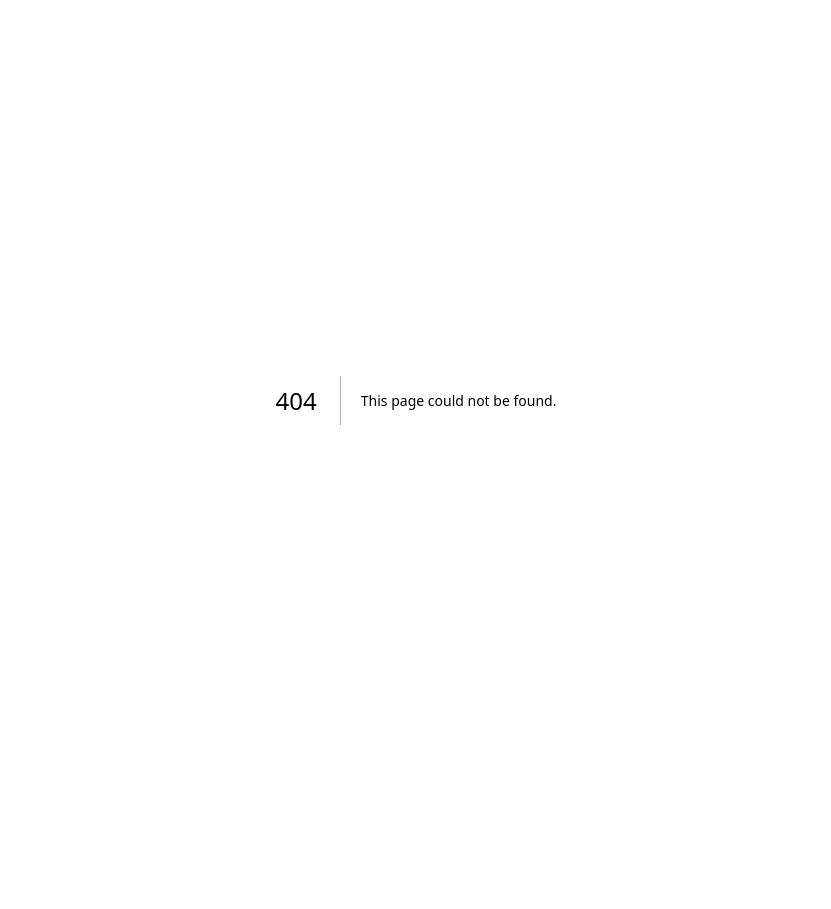
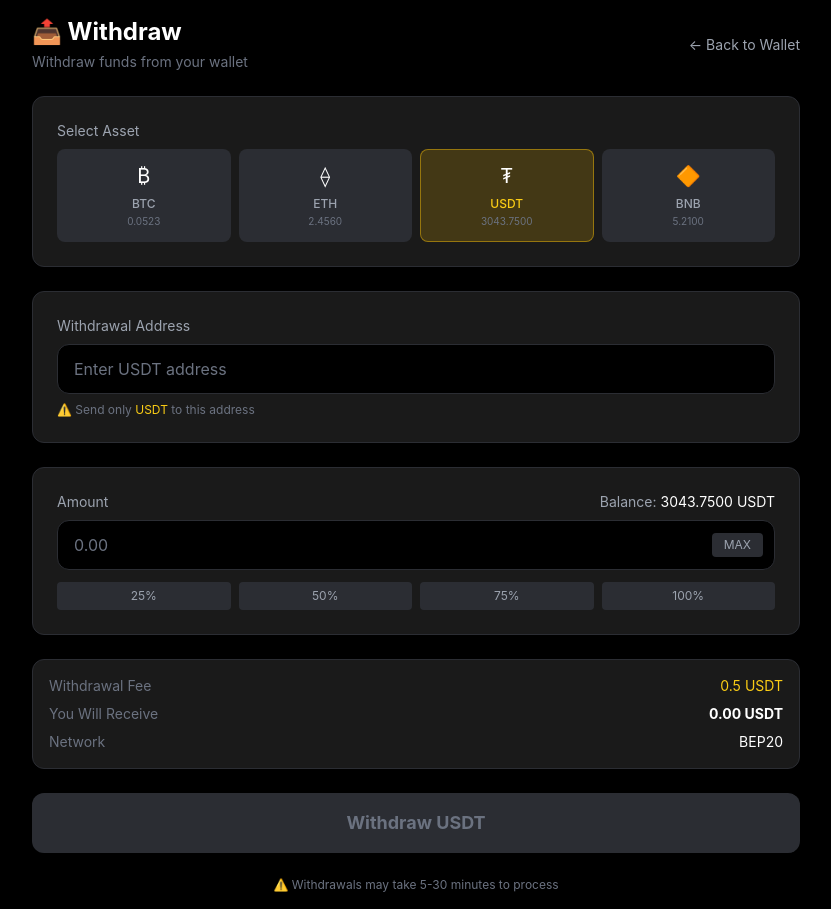
Before and after one commit to Cashipro/cashipro, a Next.js app in the folder apps/web/: page /withdraw in a window 1280 px wide. Before the commit this address had no page. Shown: the whole page, without its empty margins (224-1055 px from the left). Before the commit the page ends 800 px from the top, so only its background shows below. Built offline with nearby package versions, Linux system fonts and the light colour scheme.

Commit message:
Create page.tsx

```diff
--- /dev/null
+++ b/apps/web/src/app/withdraw/page.tsx
@@ -0,0 +1,153 @@
+"use client";
+
+import { useState } from "react";
+import Link from "next/link";
+
+const withdrawAssets = [
+  { symbol: "BTC", name: "Bitcoin", balance: 0.0523, min: "0.001", fee: "0.0005", network: "BTC" },
+  { symbol: "ETH", name: "Ethereum", balance: 2.456, min: "0.01", fee: "0.005", network: "ERC20" },
+  { symbol: "USDT", name: "Tether", balance: 3043.75, min: "10", fee: "0.5", network: "BEP20" },
+  { symbol: "BNB", name: "BNB", balance: 5.21, min: "0.01", fee: "0.001", network: "BEP20" },
+];
+
+export default function WithdrawPage() {
+  const [selectedAsset, setSelectedAsset] = useState("USDT");
+  const [address, setAddress] = useState("");
+  const [amount, setAmount] = useState("");
+
+  const asset = withdrawAssets.find((a) => a.symbol === selectedAsset);
+
+  const handleMax = () => {
+    if (asset) setAmount(asset.balance.toString());
+  };
+
+  return (
+    <div className="min-h-screen bg-black p-4">
+      <div className="max-w-3xl mx-auto space-y-6">
+        {/* Header */}
+        <div className="flex items-center justify-between">
+          <div>
+            <h1 className="text-2xl font-bold text-white">📤 Withdraw</h1>
+            <p className="text-sm text-gray-500 mt-1">Withdraw funds from your wallet</p>
+          </div>
+          <Link href="/wallet">
+            <button className="text-sm text-gray-400 hover:text-white transition">← Back to Wallet</button>
+          </Link>
+        </div>
+
+        {/* Asset Selection */}
+        <div className="bg-[#1a1a1a] rounded-xl border border-[#2b2d33] p-6">
+          <label className="text-sm text-gray-400 block mb-2">Select Asset</label>
+          <div className="grid grid-cols-2 sm:grid-cols-4 gap-2">
+            {withdrawAssets.map((a) => (
+              <button
+                key={a.symbol}
+                onClick={() => setSelectedAsset(a.symbol)}
+                className={`p-3 rounded-lg text-center transition ${
+                  selectedAsset === a.symbol
+                    ? "bg-yellow-500/20 border border-yellow-500/50"
+                    : "bg-[#2b2d33] hover:bg-[#3b3d43]"
+                }`}
+              >
+                <span className="text-xl block">
+                  {a.symbol === "BTC" ? "₿" : a.symbol === "ETH" ? "⟠" : a.symbol === "USDT" ? "₮" : "🔶"}
+                </span>
+                <span className={`text-xs font-medium ${selectedAsset === a.symbol ? "text-yellow-400" : "text-gray-400"}`}>
+                  {a.symbol}
+                </span>
+                <span className="text-[10px] text-gray-500 block">{a.balance.toFixed(4)}</span>
+              </button>
+            ))}
+          </div>
+        </div>
+
+        {/* Address */}
+        <div className="bg-[#1a1a1a] rounded-xl border border-[#2b2d33] p-6">
+          <label className="text-sm text-gray-400 block mb-2">Withdrawal Address</label>
+          <input
+            type="text"
+            value={address}
+            onChange={(e) => setAddress(e.target.value)}
+            placeholder={`Enter ${selectedAsset} address`}
+            className="w-full bg-black border border-[#2b2d33] rounded-xl px-4 py-3 text-white placeholder-gray-500 focus:outline-none focus:border-yellow-400 transition"
+          />
+          <p className="text-xs text-gray-500 mt-2">
+            ⚠️ Send only <span className="text-yellow-400">{selectedAsset}</span> to this address
+          </p>
+        </div>
+
+        {/* Amount */}
+        <div className="bg-[#1a1a1a] rounded-xl border border-[#2b2d33] p-6">
+          <div className="flex justify-between">
+            <label className="text-sm text-gray-400 block mb-2">Amount</label>
+            <span className="text-sm text-gray-400">
+              Balance: <span className="text-white">{asset?.balance.toFixed(4)} {selectedAsset}</span>
+            </span>
+          </div>
+          <div className="relative">
+            <input
+              type="number"
+              value={amount}
+              onChange={(e) => setAmount(e.target.value)}
+              placeholder="0.00"
+              className="w-full bg-black border border-[#2b2d33] rounded-xl px-4 py-3 text-white placeholder-gray-500 focus:outline-none focus:border-yellow-400 transition"
+            />
+            <button
+              onClick={handleMax}
+              className="absolute right-3 top-1/2 -translate-y-1/2 px-3 py-1 bg-[#2b2d33] text-gray-400 text-xs rounded hover:text-white transition"
+            >
+              MAX
+            </button>
+          </div>
+          <div className="flex gap-2 mt-3">
+            {[25, 50, 75, 100].map((p) => (
+              <button
+                key={p}
+                onClick={() => {
+                  if (asset) setAmount(((asset.balance * p) / 100).toString());
+                }}
+                className="flex-1 py-1.5 bg-[#2b2d33] text-gray-400 text-xs rounded hover:bg-[#3b3d43] transition"
+              >
+                {p}%
+              </button>
+            ))}
+          </div>
+        </div>
+
+        {/* Summary */}
+        <div className="bg-[#1a1a1a] rounded-xl border border-[#2b2d33] p-4 space-y-2">
+          <div className="flex justify-between text-sm">
+            <span className="text-gray-500">Withdrawal Fee</span>
+            <span className="text-yellow-400">{asset?.fee} {selectedAsset}</span>
+          </div>
+          <div className="flex justify-between text-sm">
+            <span className="text-gray-500">You Will Receive</span>
+            <span className="text-white font-bold">
+              {amount ? `$${(Number(amount) - Number(asset?.fee || 0)).toFixed(2)}` : "0.00"} {selectedAsset}
+            </span>
+          </div>
+          <div className="flex justify-between text-sm">
+            <span className="text-gray-500">Network</span>
+            <span className="text-white">{asset?.network}</span>
+          </div>
+        </div>
+
+        {/* Submit */}
+        <button
+          disabled={!address || !amount}
+          className={`w-full py-4 rounded-xl font-bold text-lg transition ${
+            address && amount
+              ? "bg-yellow-500 text-black hover:bg-yellow-400"
+              : "bg-[#2b2d33] text-gray-500 cursor-not-allowed"
+          }`}
+        >
+          Withdraw {selectedAsset}
+        </button>
+
+        <p className="text-xs text-gray-500 text-center">
+          ⚠️ Withdrawals may take 5-30 minutes to process
+        </p>
+      </div>
+    </div>
+  );
+}
```
